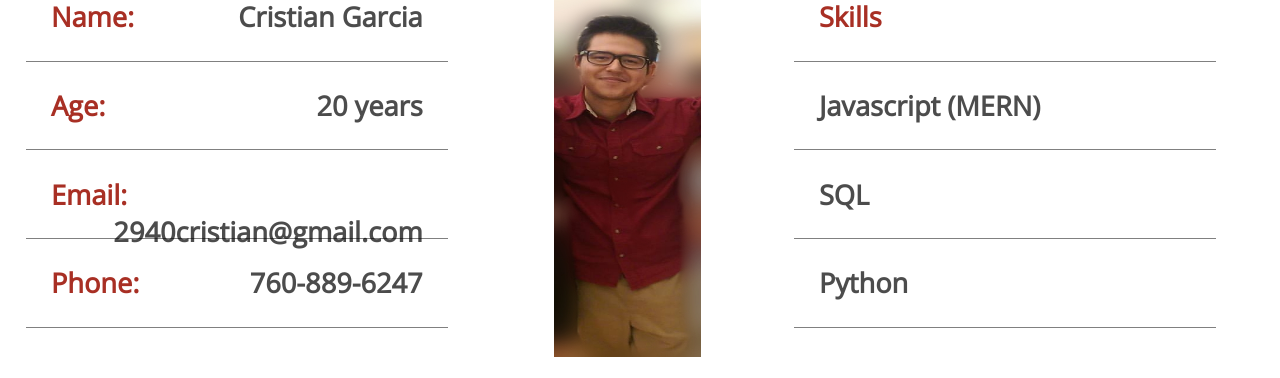
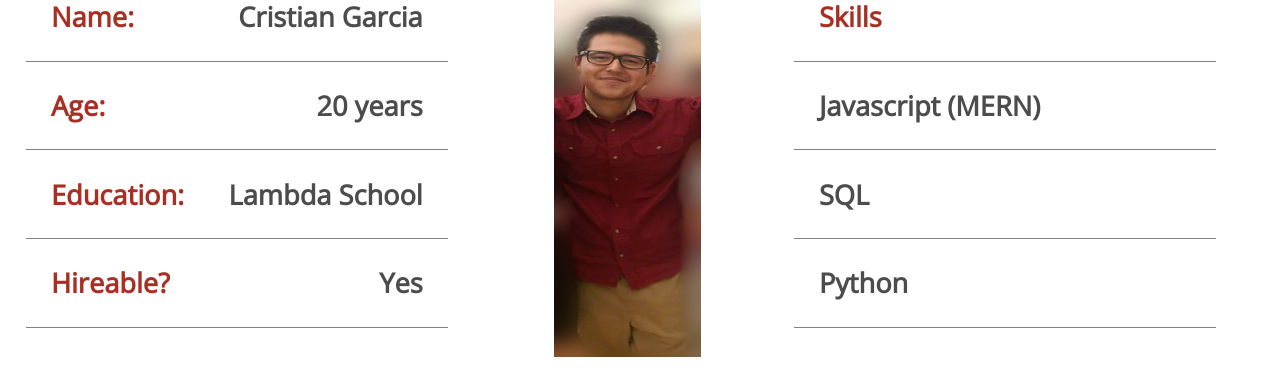
Before and after one commit to 2940cristian/portfolio, a React (Create React App) app: page / in a window 1280 px wide. Shown: the part 1310-1688 px from the top of the page. Built offline with nearby package versions, Linux system fonts and the light colour scheme; no server answers.

Commit message:
Changed about portion

```diff
--- a/src/App.js
+++ b/src/App.js
@@ -95,8 +95,8 @@ class App extends Component {
               <ul>
                 <li className="about__list-contact">Name: <span className="about__list-span">Cristian Garcia</span> </li>
                 <li className="about__list-contact age-responsive">Age: <span className="about__list-span">20 years</span> </li>
-                <li className="about__list-contact">Email: <span className="about__list-span">2940cristian@gmail.com</span> </li>
-                <li className="about__list-contact">Phone: <span className="about__list-span">760-889-6247</span> </li>
+                <li className="about__list-contact">Education: <span className="about__list-span">Lambda School</span> </li>
+                <li className="about__list-contact">Hireable? <span className="about__list-span">Yes</span> </li>
               </ul>
             </div>
             <div className="about__image"><img src={profile}/></div>
@@ -206,8 +206,8 @@ class App extends Component {
               <ul>
                 <li className="about__list-contact">Name: <span className="about__list-span">Cristian Garcia</span> </li>
                 <li className="about__list-contact age-responsive">Age: <span className="about__list-span">20 years</span> </li>
-                <li className="about__list-contact">Email: <span className="about__list-span">2940cristian@gmail.com</span> </li>
-                <li className="about__list-contact">Phone: <span className="about__list-span">760-889-6247</span> </li>
+                <li className="about__list-contact">Education: <span className="about__list-span">Lambda School</span> </li>
+                <li className="about__list-contact">Hireable? <span className="about__list-span">Yes</span> </li>
               </ul>
             </div>
             {/* <div className="about__image"><img src={profile}/></div> */}
```
